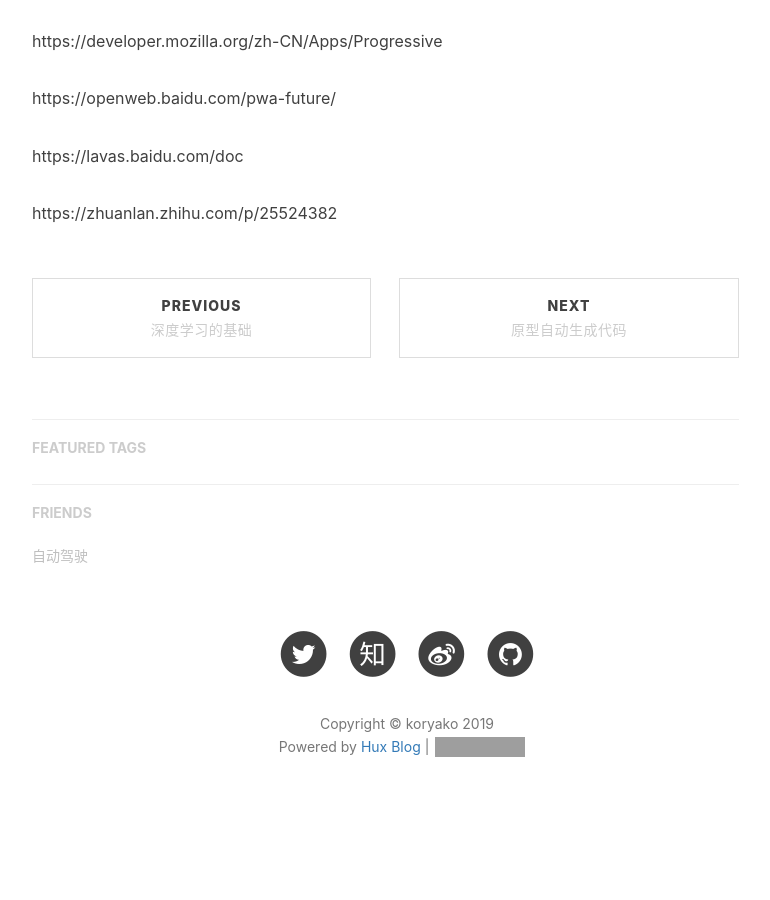
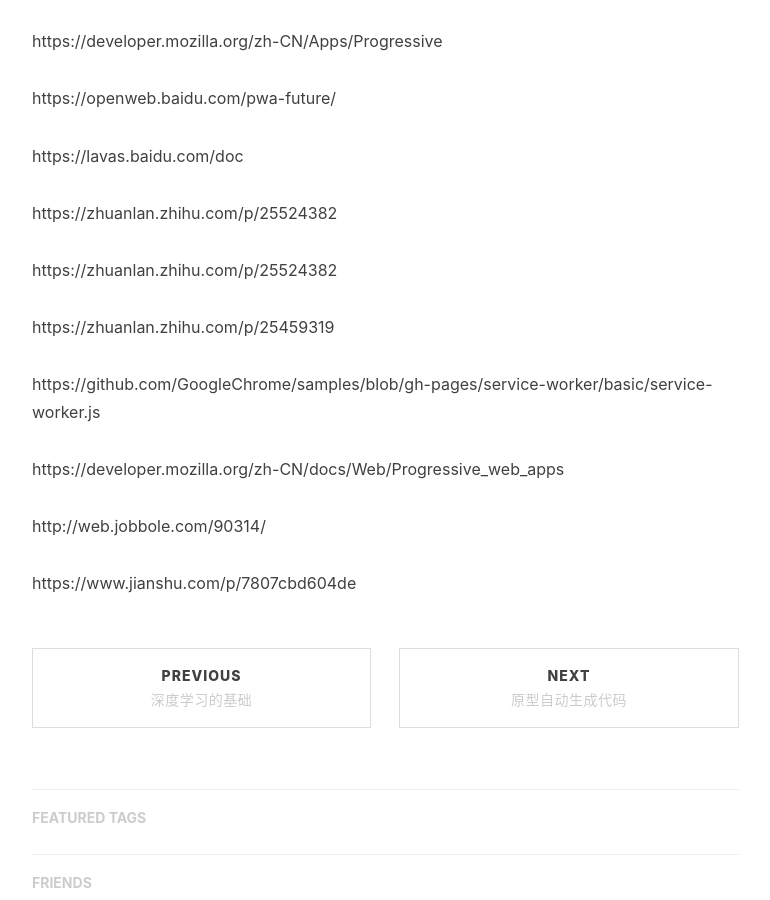
Before and after one commit to koryako/koryako.github.io, a Jekyll site: the page built from _posts/2019-03-19-pwa.md, in a window 1280 px wide and 900 px high, scrolled down 563 px. Shown: the whole window, without its empty margins (233-1003 px from the left). Built offline with Jekyll 4.4.1, drawn with Linux system fonts in a browser that asks for light colours; nearby versions of some CDN libraries; comment, search, counter and statistics services are not loaded; before the commit the page ends 1414 px from its top, so only the background shows below that; some of the changed lines change nothing that is shown; grey boxes are pictures that could not be loaded.

Commit message:
更新blog

```diff
--- a/_posts/2019-03-19-pwa.md
+++ b/_posts/2019-03-19-pwa.md
@@ -24,3 +24,16 @@
 https://lavas.baidu.com/doc
 
 https://zhuanlan.zhihu.com/p/25524382
+
+
+https://zhuanlan.zhihu.com/p/25524382
+
+https://zhuanlan.zhihu.com/p/25459319
+
+https://github.com/GoogleChrome/samples/blob/gh-pages/service-worker/basic/service-worker.js
+
+https://developer.mozilla.org/zh-CN/docs/Web/Progressive_web_apps
+
+http://web.jobbole.com/90314/
+
+https://www.jianshu.com/p/7807cbd604de
```
